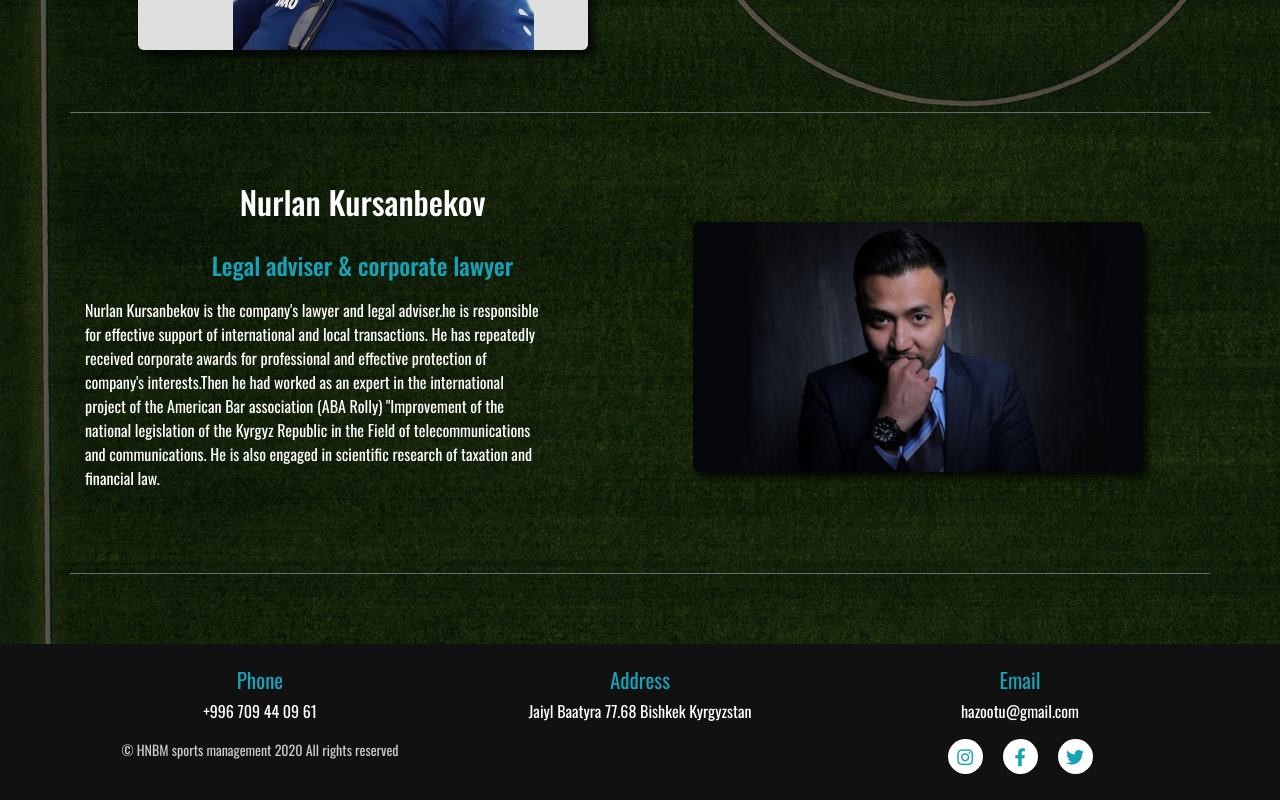
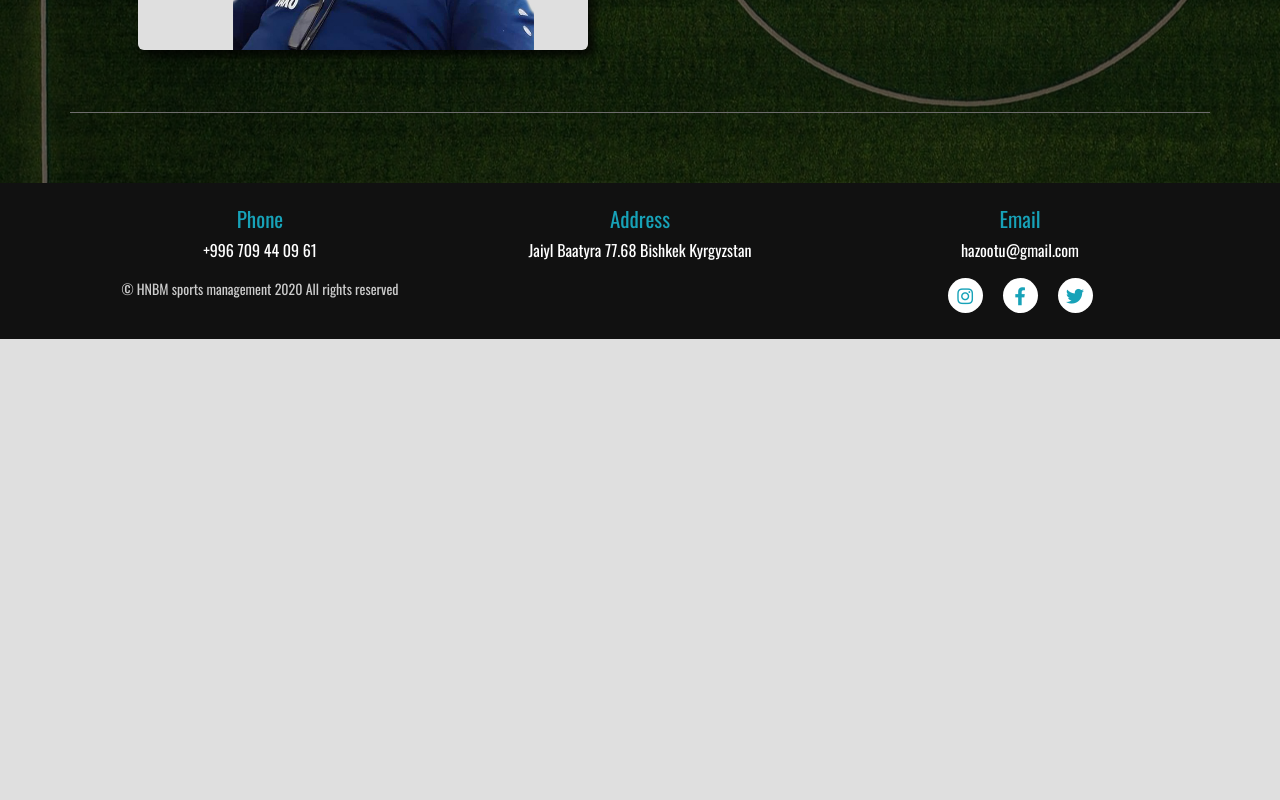
Before and after one commit to beksssK/footballtemporary, a React (Create React App) app: page /staff in a window 1280 px wide. Shown: the part 1936-2736 px from the top of the page. After the commit the page ends 2275 px from the top, so only its background shows below. Built offline with nearby package versions, Linux system fonts and the light colour scheme.

Commit message:
removed the lawyer

```diff
--- a/package.json
+++ b/package.json
@@ -16,7 +16,7 @@
     "react-dom": "^16.12.0",
     "react-redux": "^7.1.3",
     "react-router-dom": "^5.1.2",
-    "react-scripts": "3.3.1",
+    "react-scripts": "3.4.1",
     "reactstrap": "^8.4.1",
     "redux": "^4.0.5",
     "redux-thunk": "^2.3.0"
--- a/src/components/Home/HomeMiddle.js
+++ b/src/components/Home/HomeMiddle.js
@@ -20,11 +20,6 @@ const HomeMiddle = () => {
             altText: 'General Manager',
             caption: 'General Manager'
         },
-        {
-            src: require('../../assets/staff/lawyer-slide.jpg'),
-            altText: 'Lawyer',
-            caption: 'Corporate Lawyer'
-        }
     ];
     if(windowWidth.matches){
         return (
--- a/src/components/Staff/StaffMiddle.js
+++ b/src/components/Staff/StaffMiddle.js
@@ -3,7 +3,6 @@ import gManagerImg from '../../assets/staff/gManager.jpg';
 import organizerImg from '../../assets/staff/organizer2.jpg';
 import CEOImg from '../../assets/staff/CEO.jpg';
 import partnerImg from '../../assets/staff/partner2.jpg';
-import lawyerImg from '../../assets/staff/lawyer.jpg'
 const STAFF = {
     gManager: {
         position: 'General Manager',
@@ -29,13 +28,6 @@ const STAFF = {
         info: 'He is one of the company\'s partner, he sometimes represent our company in the negotiations of contract of our clients in soccer clubs. He also cooperate with some top scouting team enabling us to identify and offer top talent for specific player positions required by the soccer clubs.',
         photo: partnerImg
     },
-    lawyer: {
-        position: 'Legal adviser & corporate lawyer',
-        name: 'Nurlan Kursanbekov',
-        info: 'Nurlan Kursanbekov is the company\'s lawyer and legal adviser.he is responsible for effective support of international and local transactions. He has repeatedly received corporate awards for professional and effective protection of company\'s  interests.Then he had worked as an expert in the international project of the American Bar association (ABA Rolly) "Improvement of the national legislation of the Kyrgyz Republic in the Field of telecommunications and communications. He is also engaged in scientific research of taxation and financial law.',
-        photo: lawyerImg
-    }
-
 };
 
 const StaffMiddle = () => {
@@ -86,16 +78,6 @@ const StaffMiddle = () => {
                         <div className='info__pic partner__pic' style={{backgroundImage: `url(${STAFF.partner.photo})`}}/>
                     </div>
                 </section>
-                <section className='info__section staff__info__section info__staff container'>
-                    <div className='info__item'>
-                        <h2 className='info__title staff__title'>{STAFF.lawyer.name}</h2>
-                        <h4 className='text-center text-info staff__position'>{STAFF.lawyer.position}</h4>
-                        <p className='info__text info__text-left'>{STAFF.lawyer.info}</p>
-                    </div>
-                    <div className='info__item'>
-                        <div className='info__pic lawyer__pic' style={{backgroundImage: `url(${STAFF.lawyer.photo})`}}/>
-                    </div>
-                </section>
             </div>
         );
     } else {
@@ -144,16 +126,6 @@ const StaffMiddle = () => {
                         <p className='info__text info__text-right'>{STAFF.partner.info}</p>
                     </div>
                 </section>
-                <section className='info__section staff__info__section info__staff container'>
-                    <div className='info__item'>
-                        <h2 className='info__title staff__title'>{STAFF.lawyer.name}</h2>
-                        <h4 className='text-center text-info staff__position'>{STAFF.lawyer.position}</h4>
-                        <p className='info__text info__text-left'>{STAFF.lawyer.info}</p>
-                    </div>
-                    <div className='info__item'>
-                        <div className='info__pic lawyer__pic' style={{backgroundImage: `url(${STAFF.lawyer.photo})`}}/>
-                    </div>
-                </section>
             </div>
         );
     }
```
Also changed, not shown: 1 other file (tests, documents, lock files or other folders).
